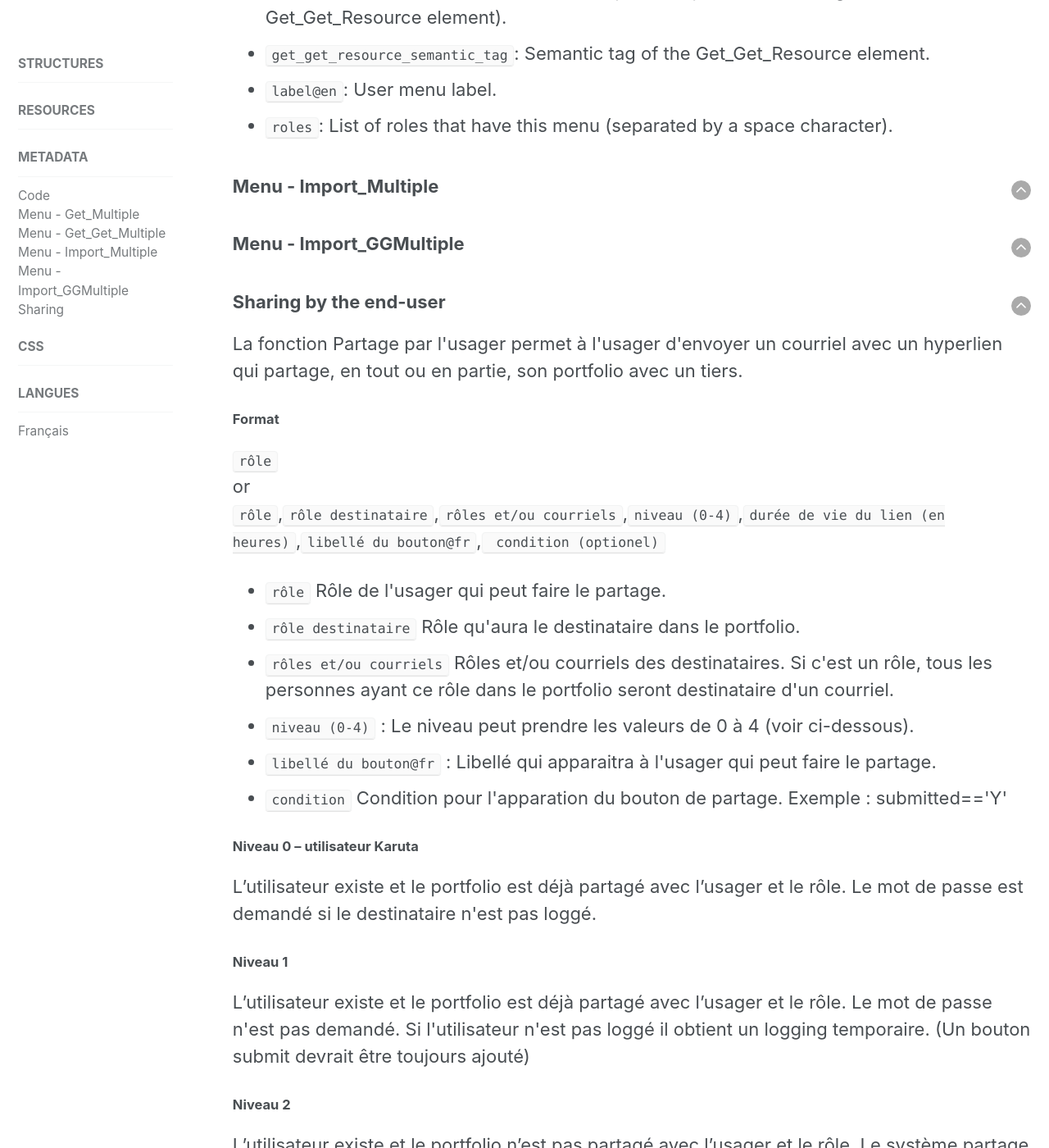
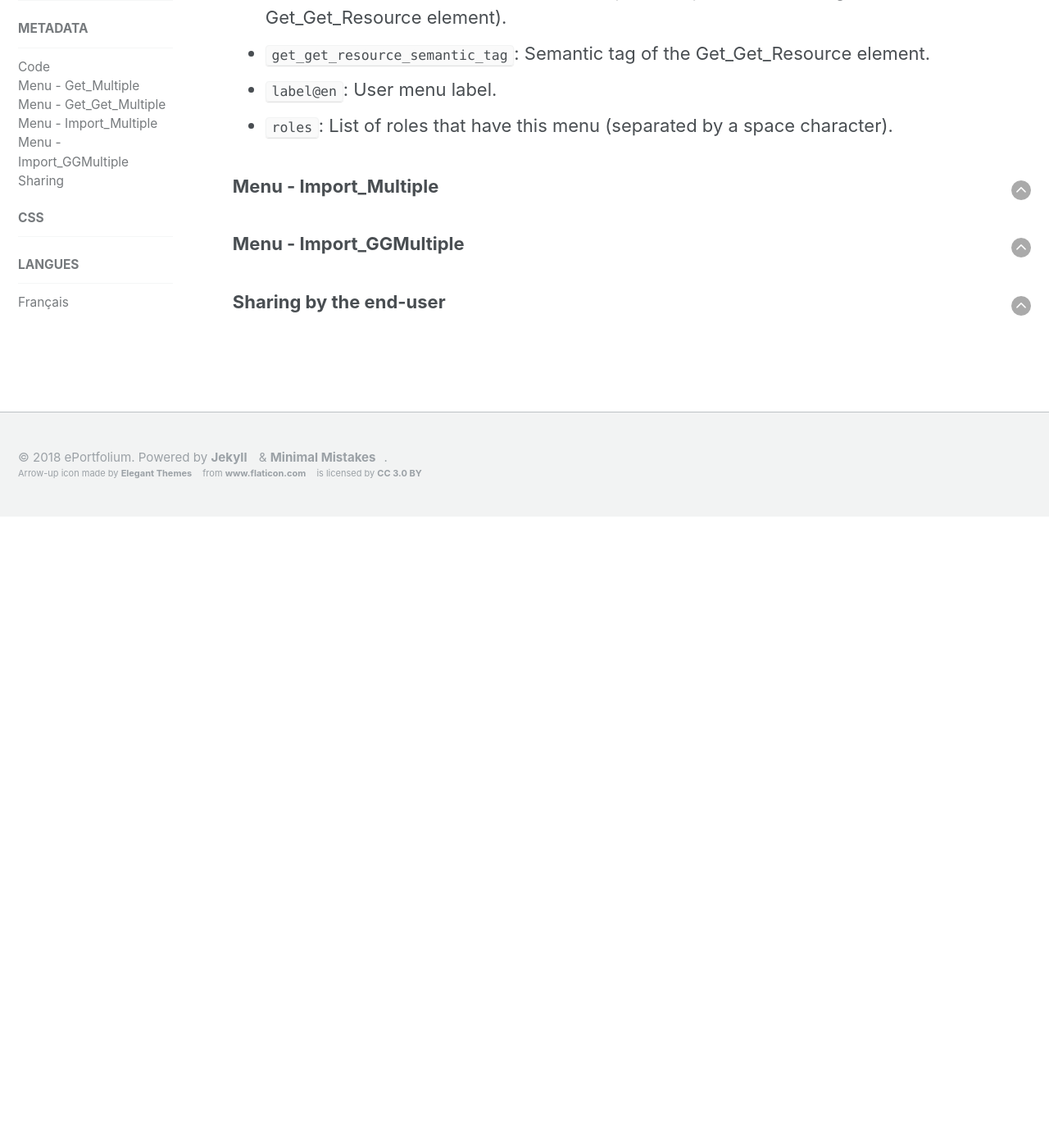
Before and after one commit to karutaproject/karuta-frontend-documentation, a Jekyll site: the page built from _pages/metadata_en.html, in a window 1280 px wide and 1400 px high, scrolled down 6329 px. Shown: the whole window at 82% size. Built offline with Jekyll 4.4.1, drawn with Linux system fonts in a browser that asks for light colours; after the commit the page ends 6959 px from its top, so only the background shows below that; some of the changed text lies outside the part shown.

Commit message:
Traduction

```diff
--- a/_pages/metadata_en.html
+++ b/_pages/metadata_en.html
@@ -273,36 +273,4 @@ sidebar:
 <article>
 	<a style='float:right' href='#top'><img src='../assets/img/arrow-up.png'/></a>
 	<h3 id='sharing'>Sharing by the end-user</h3>
-	<p>La fonction Partage par l'usager permet à l'usager d'envoyer un courriel avec un hyperlien qui
-		partage, en tout ou en partie, son portfolio avec un tiers.</p>
-	<h4>Format</h4>
-	<p>
-		<code>rôle</code></br>
-		or</br>
-		<code>rôle</code>,<code>rôle destinataire</code>,<code>rôles et/ou courriels</code>,<code>niveau
-		(0-4)</code>,<code>durée de vie du lien (en heures)</code>,<code>libellé du bouton@fr</code>,<code>
-		condition (optionel)</code>
-	</p>
-	<ul>
-		<li><code>rôle</code> Rôle de l'usager qui peut faire le partage.</li>
-		<li><code>rôle destinataire</code> Rôle qu'aura le destinataire dans le portfolio.</li>
-		<li><code>rôles et/ou courriels</code> Rôles et/ou courriels des destinataires. Si c'est
-			un rôle, tous les personnes ayant ce rôle dans le portfolio seront destinataire d'un
-			courriel.</li>
-		<li><code>niveau (0-4)</code> : Le niveau peut prendre les valeurs de 0 à 4 (voir ci-dessous).</li>
-		<li><code>libellé du bouton@fr</code> : Libellé qui apparaitra à l'usager qui peut faire le partage.</li>
-		<li><code>condition</code> Condition pour l'apparation du bouton de partage. Exemple :  submitted=='Y'</li>
-	</ul>
-	<h5>Niveau 0 – utilisateur Karuta</h5>
-	<p>L’utilisateur existe et le portfolio est déjà partagé avec l’usager et le rôle. Le mot de passe est demandé si le destinataire n'est pas loggé.</p>
-	<h5>Niveau 1</h5>
-	<p>L’utilisateur existe et le portfolio est déjà partagé avec l’usager et le rôle. Le mot de passe n'est pas demandé. Si l'utilisateur n'est pas loggé il obtient un logging temporaire. (Un bouton submit devrait être toujours ajouté)</p>
-	<h5>Niveau 2</h5>
-	<p>L’utilisateur existe et le portfolio n’est pas partagé avec l’usager et le rôle. Le système partage le portfolio avec l’usager et le rôle. Si l'utilisateur n'est pas loggé il obtient un logging temporaire. (Un bouton submit devrait être toujours ajouté)</p>
-	<h5>Niveau 3</h5>
-	<p>Si l’utilisateur n’existe pas le système crée le compte. Le système partage le portfolio avec l’usager et le rôle. Si l'utilisateur n'est pas loggé il obtient un logging temporaire. (Un bouton submit devrait être toujours ajouté)</p>
-	<h5>Niveau 4 – Lien public</h5>
-	<p>Si l'utilisateur n'est pas loggé il obtient un logging temporaire. Il a automatiquement (loggé ou non) le rôle all comme uager public.
-	<br>
-	<p>Pour une documentation complète et des exemples d'utilisation consulter <a href='../assets/html/DocPartage.html'>Doc Partage par l'usager</a></p>
 </article>
--- a/_pages/resources_en.html
+++ b/_pages/resources_en.html
@@ -21,7 +21,7 @@ sidebar:
 	In the XML representation of the tree, the resource elements are the leaves of the tree.
 </p>
 
-<p>The available Karuta resource elements are:</p>
+<p>Some of the Karuta Resource elements are:</p>
 <ul>
 <ul>
 	<li><code><a href='#field'>Short Text</a></code></li>
```
